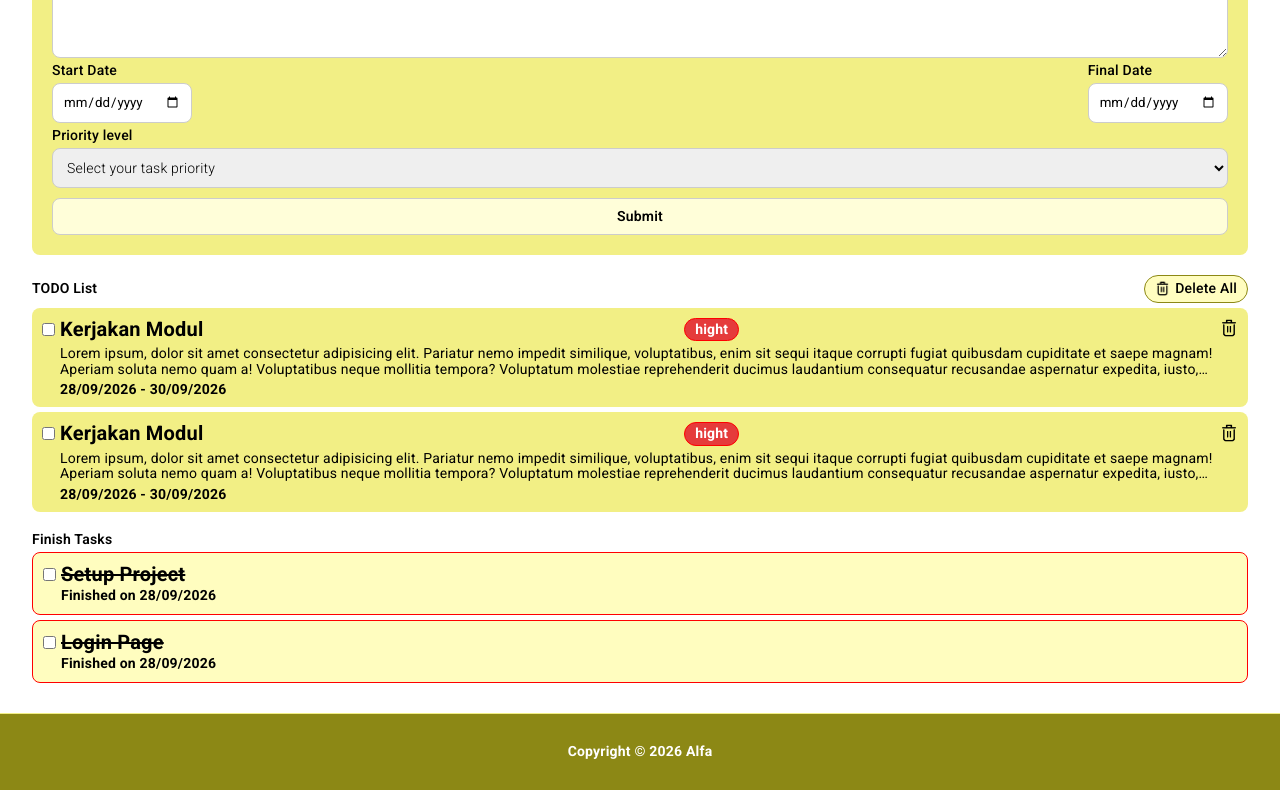
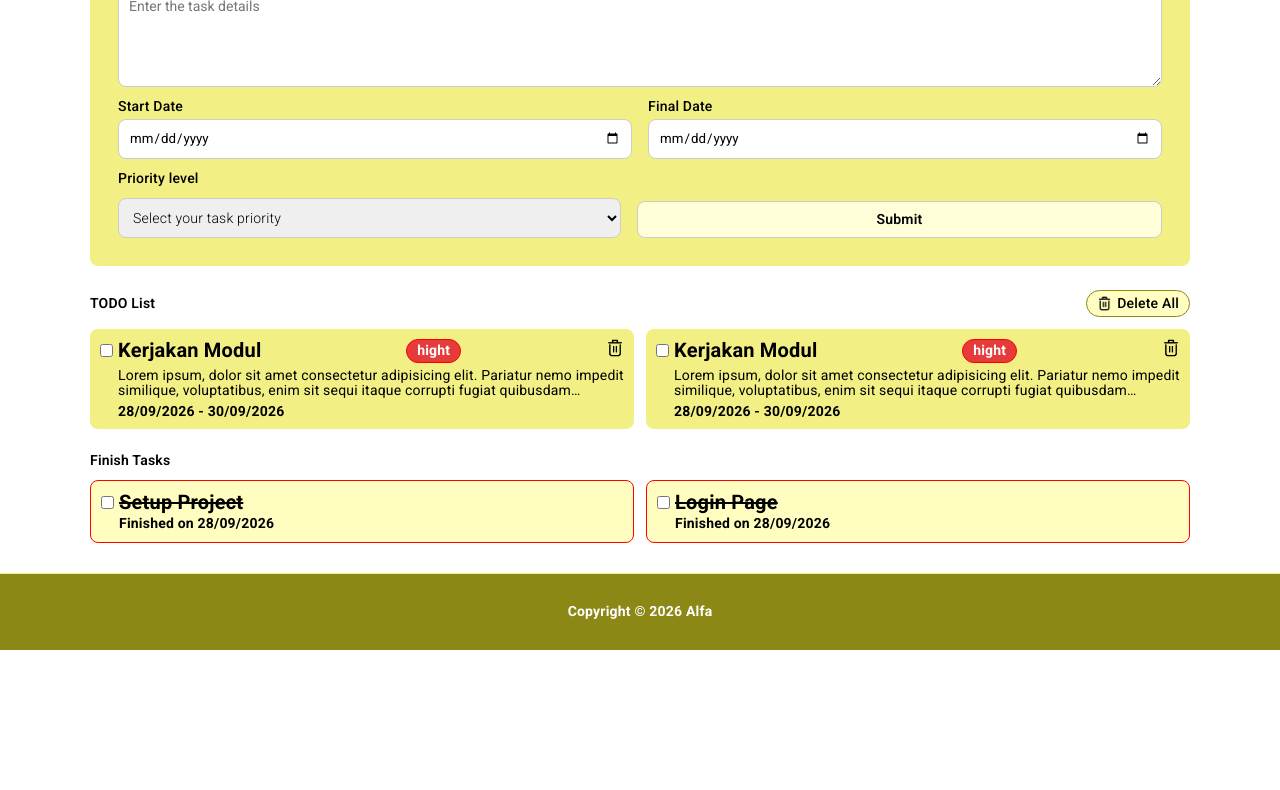
Before and after one commit to Docchi12/TODO-APP, a plain HTML site: page index.html in a window 1280 px wide. Shown: the part 243-1033 px from the top of the page. After the commit the page ends 893 px from the top, so only its background shows below. Drawn offline with Linux system fonts and the light colour scheme.

Commit message:
feat: responsive page

```diff
--- a/index.html
+++ b/index.html
@@ -57,6 +57,8 @@
           </div>
         </div>
 
+        <div class="priority-submit">
+          <div class="priority-field">
             <label for="priority-level">Priority level</label>
             <select name="priority-level" id="priority-level">
               <option value="">Select your task priority</option>
@@ -64,8 +66,9 @@
               <option value="medium">Medium</option>
               <option value="hight">Hight</option>
             </select>
-
+          </div>
           <button class="submit-btn" type="submit">Submit</button>
+        </div>
       </form>
 
       <section class="TODO-section">
@@ -159,5 +162,6 @@
       <p>Copyright &copy; 2026 Alfa</p>
     </footer>
 
+
   </body>
 </html>
--- a/style/index.css
+++ b/style/index.css
@@ -2,7 +2,7 @@
 
 /* header */
 header {
-  min-width: 360px;
+  min-width: 0;
   background-color: #8C8815;
   position: sticky;
   top: 0;
@@ -55,7 +55,7 @@ header {
 /* main */
 main {
   width: 95%;
-  min-width: 306px;
+  min-width: 0;
   margin: auto;
 
   display: flex;
@@ -107,6 +107,13 @@ textarea {
 }
 
 .date-column {
+  display: flex;
+  flex-direction: column;
+  gap: 5px;
+}
+
+.priority-submit,
+.priority-field {
   display: flex;
   flex-direction: column;
   gap: 5px;
@@ -320,4 +327,122 @@ footer p {
   line-height: 110%;
   letter-spacing: 0.2px;
   color: white;
+  text-align: center;
 }
+
+/* Desktop */
+@media (min-width: 1024px) {
+  .nav-link {
+    width: 90%;
+    max-width: 1100px;
+    margin-inline: auto;
+    padding: 20px 0;
+  }
+
+  main {
+    width: 90%;
+    max-width: 1100px;
+    gap: 24px;
+  }
+
+  .date-columns {
+    display: flex;
+    gap: 16px;
+  }
+
+  .date-column {
+    flex: 1;
+    min-width: 0;
+  }
+
+  .date-column input {
+    width: 100%;
+    min-width: 0;
+  }
+
+  .card-task,
+  .card-final-task {
+    min-width: 0;
+  }
+
+  .info-task,
+  .finished-info {
+    min-width: 0;
+  }
+
+  form {
+    gap: 12px;
+    padding: 28px;
+  }
+
+  .priority-submit {
+    flex-direction: row;
+    align-items: flex-end;
+    gap: 16px;
+  }
+
+  .priority-submit > * {
+    flex: 1;
+    min-width: 0;
+  }
+
+  .priority-field {
+    gap: 12px;
+  }
+
+  #priority-level {
+    width: 100%;
+  }
+
+  .submit-btn {
+    margin-top: 0;
+  }
+
+  .TODO-section,
+  .finish-tasks-section {
+    gap: 12px;
+  }
+
+  .task-list {
+    display: grid;
+    grid-template-columns: repeat(2, minmax(0, 1fr));
+    gap: 12px;
+  }
+
+  .finish-tasks-section {
+    display: grid;
+    grid-template-columns: repeat(2, minmax(0, 1fr));
+  }
+
+  .finish-tasks-section > h2 {
+    grid-column: 1 / -1;
+  }
+
+  .header-info-task {
+    align-items: flex-start;
+    gap: 8px;
+  }
+
+  .header-info-task h2 {
+    min-width: 0;
+    overflow: hidden;
+    text-overflow: ellipsis;
+    white-space: nowrap;
+  }
+
+  .header-info-task span,
+  .header-info-task button {
+    flex-shrink: 0;
+  }
+
+  footer {
+    padding: 30px 0;
+  }
+
+  footer p {
+    width: 90%;
+    max-width: 1100px;
+    margin-inline: auto;
+    text-align: center;
+  }
+}
```
Lines whose indentation alone changed are shown as unchanged.
